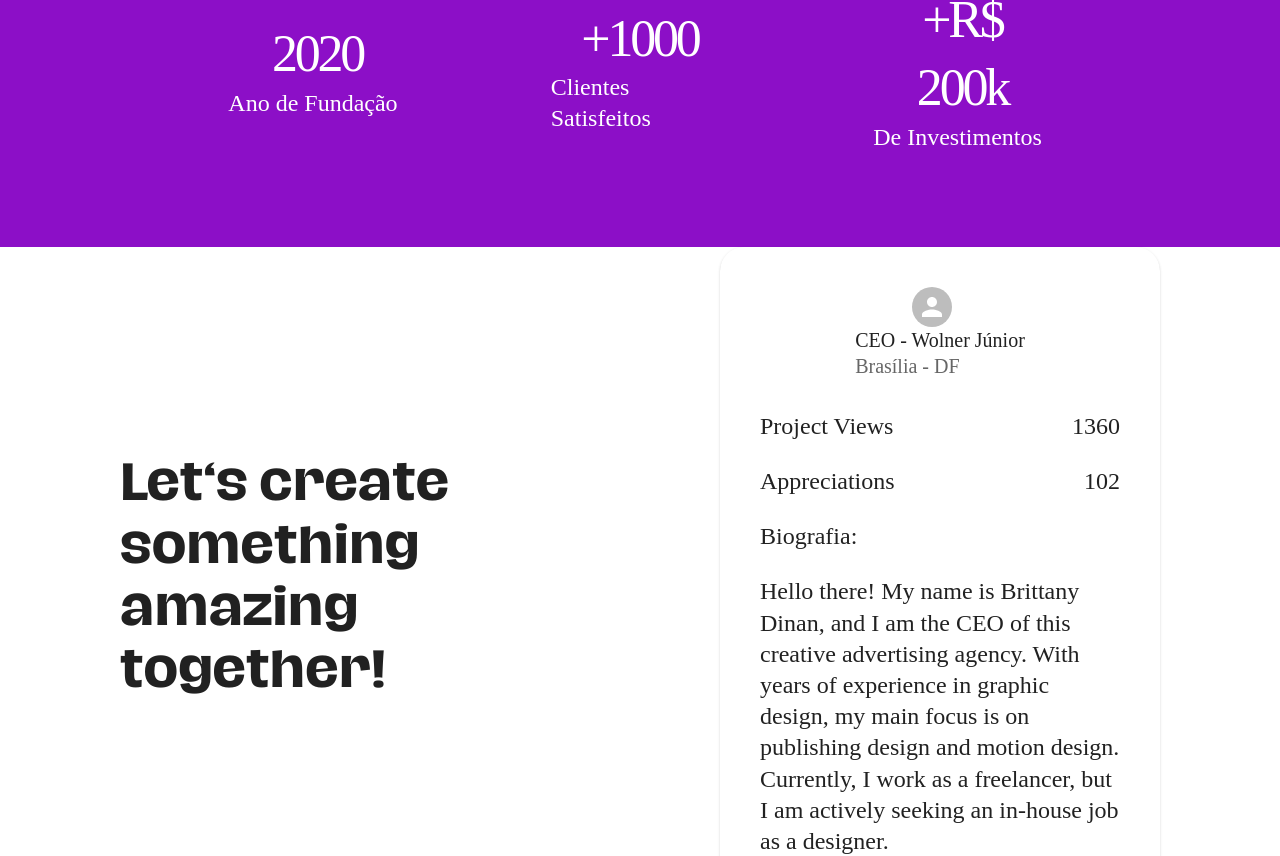
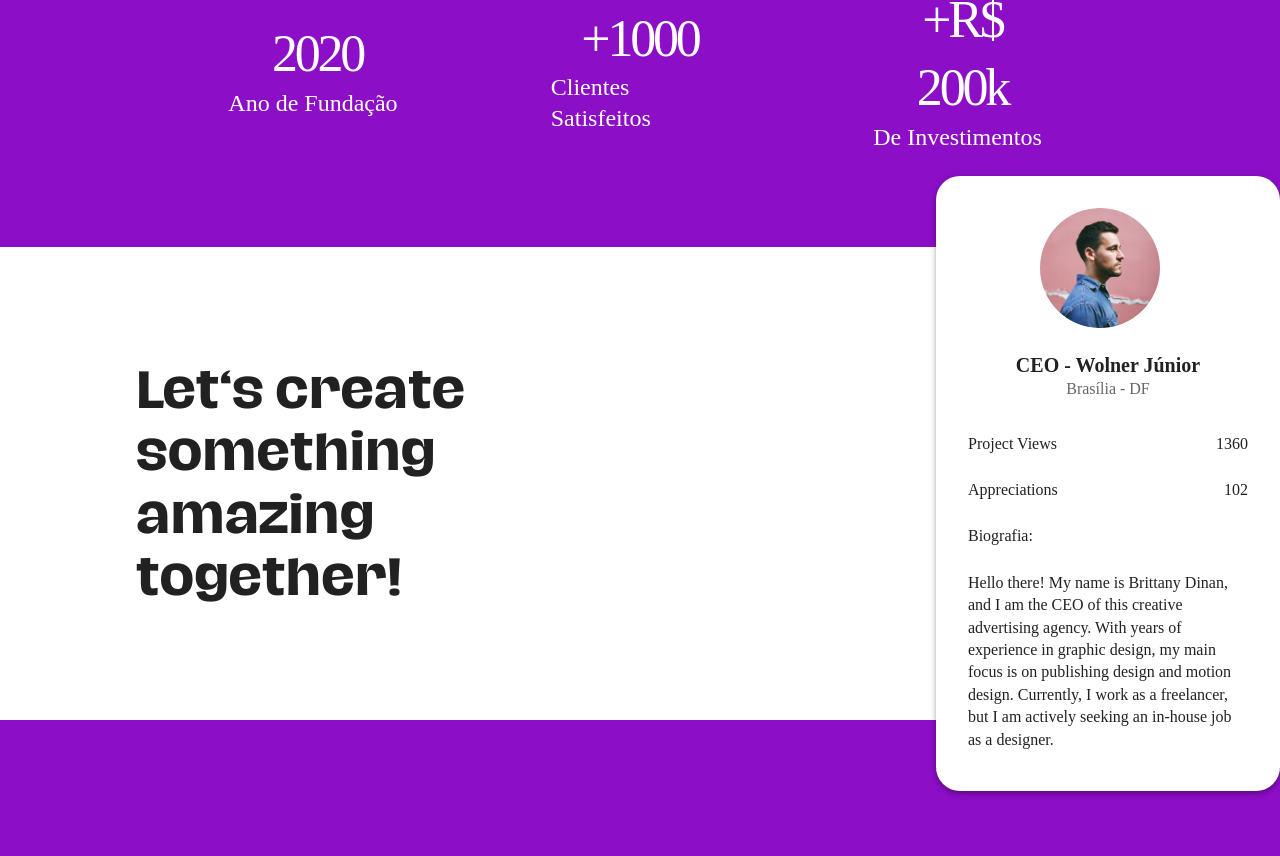
Before and after one commit to johannDeLaCruz/lummus_productions, a React (Vite) app: page / in a window 1280 px wide. Shown: the part 2945-3801 px from the top of the page. Built offline with nearby package versions, Linux system fonts and the light colour scheme.

Commit message:
fix(bio): :lipstick: format the ceo card

```diff
--- a/src/components/Bio.jsx
+++ b/src/components/Bio.jsx
@@ -3,47 +3,84 @@ import Stack from "@mui/material/Stack";
 import Card from "@mui/material/Card";
 import Container from "@mui/material/Container";
 import Typography from "@mui/material/Typography";
-import Avatar from "@mui/material/Avatar";
+import CeoAvatar from "./CeoAvatar";
 import CardHeader from "@mui/material/CardHeader";
 import CardContent from "@mui/material/CardContent";
 
 const Bio = () => {
   return (
-    <Box component={"section"}>
+    <Box component={"section"} sx={{ position: "relative" }}>
       <Container maxWidth={"xl"}>
         <Stack
           direction={"row"}
           alignItems={"center"}
           justifyContent={"space-between"}
-          px={12}
+          p={14}
         >
           <Typography variant="h2" width={"6ch"}>
             Let&lsquo;s create something amazing together!
           </Typography>
-          <Card sx={{ padding: 3 }}>
+          <Card
+            sx={{
+              padding: 2,
+              position: "absolute",
+              transform: "translateX(+50rem)",
+            }}
+            elevation={4}
+          >
             <CardHeader
-              avatar={<Avatar></Avatar>}
+              avatar={<CeoAvatar />}
               title="CEO - Wolner Júnior"
+              titleTypographyProps={{
+                component: "h3",
+                variant: "body2",
+                fontWeight: "700",
+              }}
               subheader="Brasília - DF"
+              subheaderTypographyProps={{
+                component: "p",
+                align: "center",
+                variant: "caption",
+              }}
               sx={{
                 display: "flex",
                 flexDirection: "column",
                 justifyContent: "center",
                 alignItems: "center",
+                gap: 3
               }}
             />
             <CardContent>
               <Stack spacing={3}>
                 <Stack direction={"row"} justifyContent={"space-between"}>
-                  <Typography>Project Views</Typography>
-                  <Typography>1360</Typography>
+                  <Typography variant="caption" component={"h4"}>
+                    Project Views
+                  </Typography>
+                  <Typography variant="caption" component={"span"}>
+                    1360
+                  </Typography>
                 </Stack>
-                <Stack direction={"row"} justifyContent={"space-between"}>
-                  <Typography>Appreciations</Typography>
-                  <Typography>102</Typography>
+                <Stack
+                  direction={"row"}
+                  justifyContent={"space-between"}
+                  variant="caption"
+                >
+                  <Typography variant="caption" component={"h4"}>
+                    Appreciations
+                  </Typography>
+                  <Typography variant="caption" component={"span"}>
+                    102
+                  </Typography>
                 </Stack>
-                <Typography>Biografia:</Typography>
-                <Typography maxWidth={"30ch"}>
+                <Typography variant="caption" component={"h4"} fontWeight={"400"}>
+                  Biografia:
+                </Typography>
+                <Typography
+                  maxWidth={"35ch"}
+                  variant="caption"
+                  paragraph
+                  fontWeight={"400"}
+                >
                   Hello there! My name is Brittany Dinan, and I am the CEO of
                   this creative advertising agency. With years of experience in
                   graphic design, my main focus is on publishing design and
--- /dev/null
+++ b/src/components/CeoAvatar.jsx
@@ -0,0 +1,13 @@
+import Avatar from "@mui/material/Avatar";
+
+const CeoAvatar = () => {
+  return (
+    <Avatar
+      alt="ceo_photo"
+      src="/src/assets/ceo_avatar.png"
+      sx={{ width: "7.5rem", height: "7.5rem" }}
+    ></Avatar>
+  );
+};
+
+export default CeoAvatar;
--- a/src/themes/theme.js
+++ b/src/themes/theme.js
@@ -58,7 +58,7 @@ const theme = createTheme({
       fontFamily: "Bree Serif",
       fontSize: "1rem",
       fontWeight: 400,
-      textTransform: "none"
+      textTransform: "none",
     },
     subtitle1: {
       fontFamily: "Montserrat",
@@ -69,7 +69,8 @@ const theme = createTheme({
       fontFamily: "Montserrat",
       fontSize: "1rem",
       fontWeight: 300,
-    }
+      lineHeight: 1.4,
+    },
   },
   components: {
     MuiTypography: {
@@ -85,6 +86,7 @@ const theme = createTheme({
           subtitle2: "h2",
           body1: "p",
           body2: "p",
+
         },
       },
     },
```
Also changed, not shown: src/assets/ceo_avatar.png (added).
